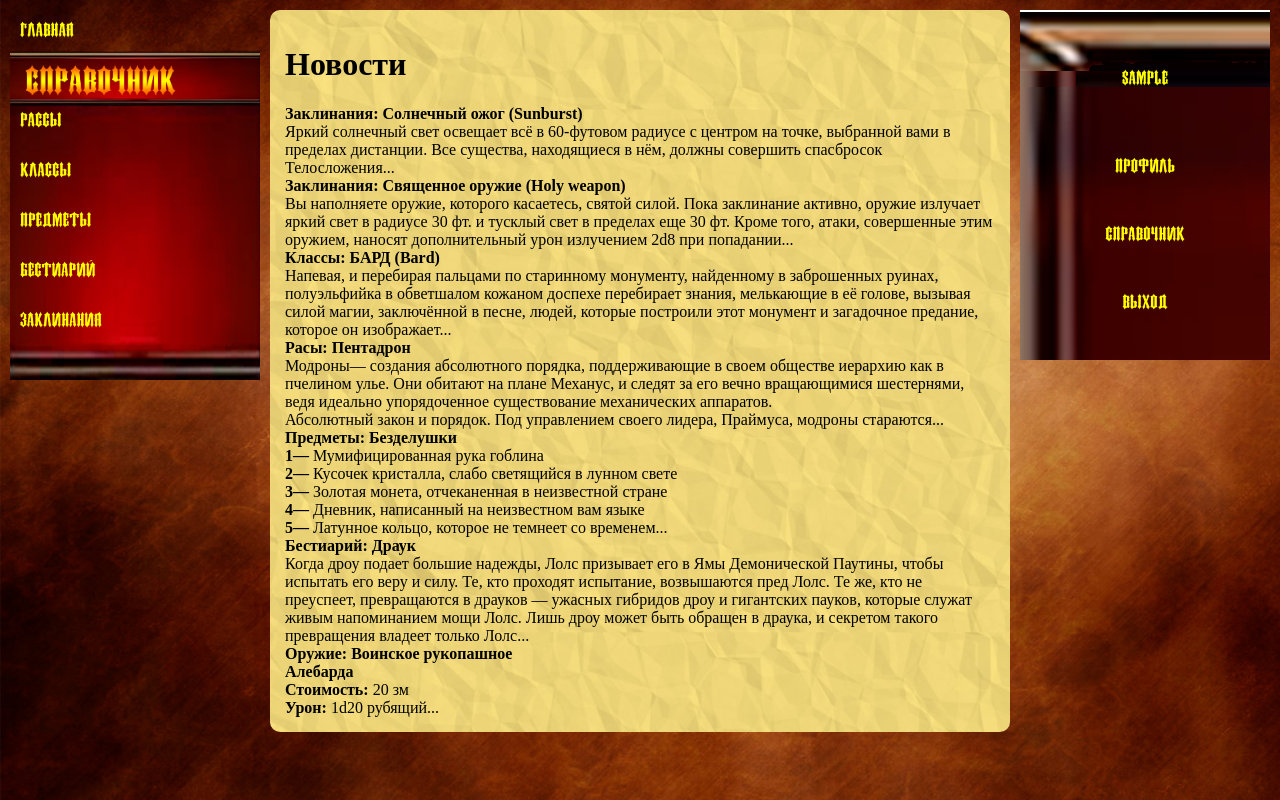
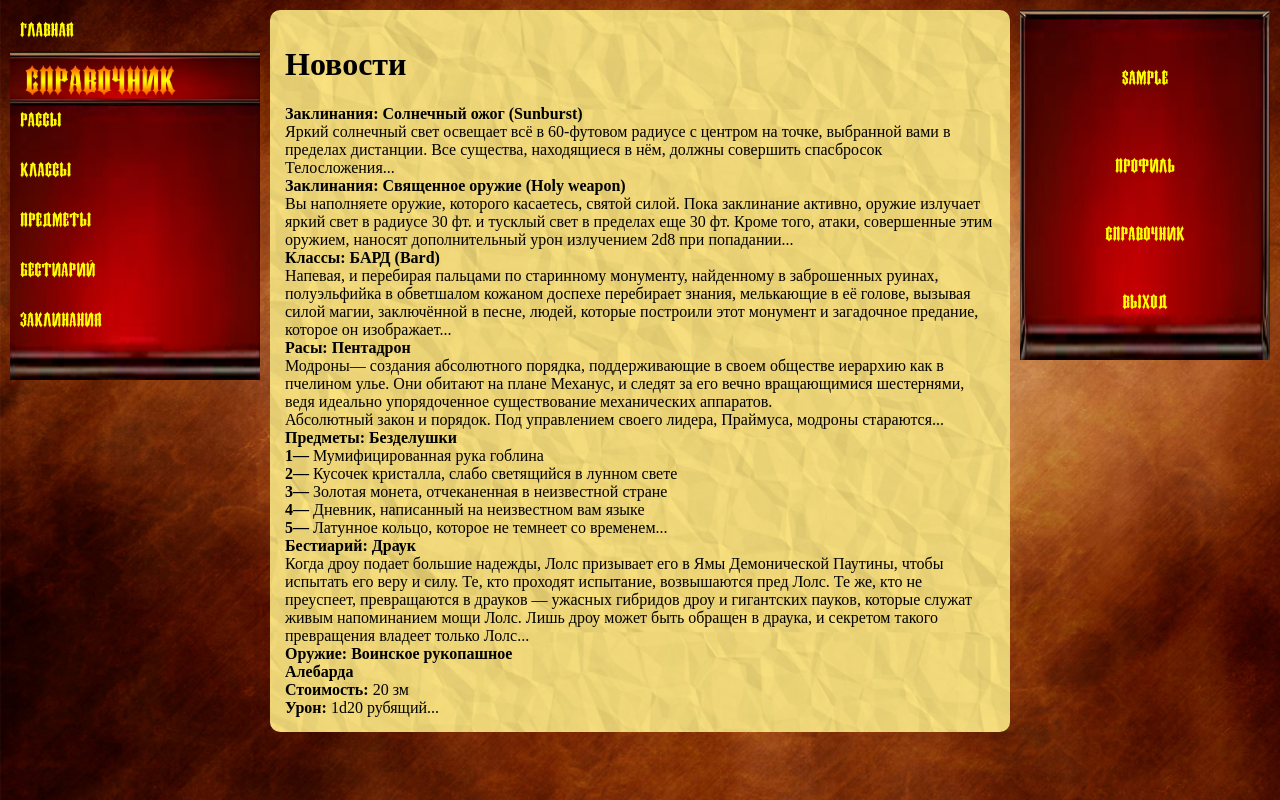
Before and after one commit to DnDTable/DND, a Django app: page /wiki/ in a window 1280 px wide. Run offline with Django 4.2, Linux system fonts and the light colour scheme; the visitor is signed in with stand-in values (Sample User, id 1).

Commit message:
u styles

```diff
--- a/static/wiki/css/contents.css
+++ b/static/wiki/css/contents.css
@@ -1,3 +1,7 @@
+:root {
+    --main-color-a: #ffbb00;
+}
+
 body {
     /*font-family: segoe print;*/
     width: 100%;
@@ -118,6 +122,8 @@ select {
     width: 250px;
     height: 350px;
     background: url(/static/users/images/bg_buttons.png);
+    background-size: 100% 100%;
+    color: var(--main-color-a);
     text-transform: uppercase;
     display: flex;
     flex-direction: column;
```
